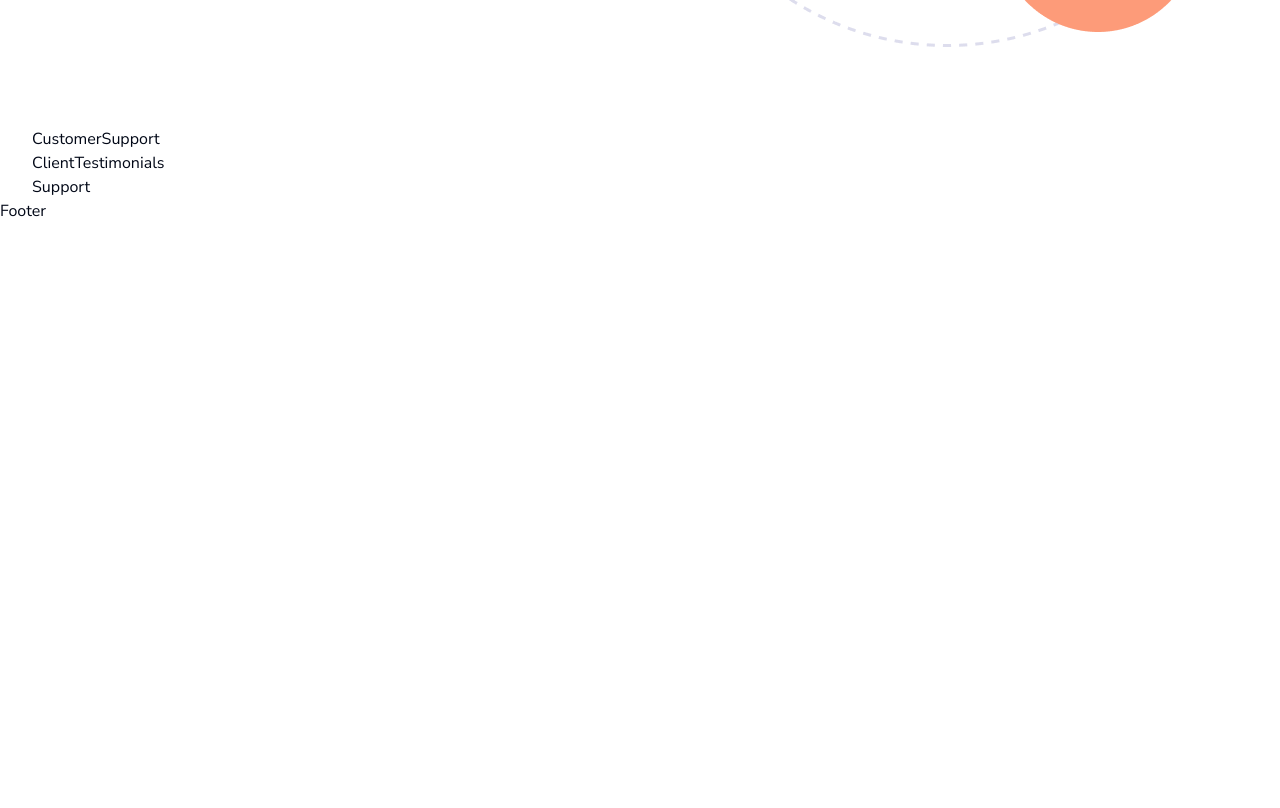
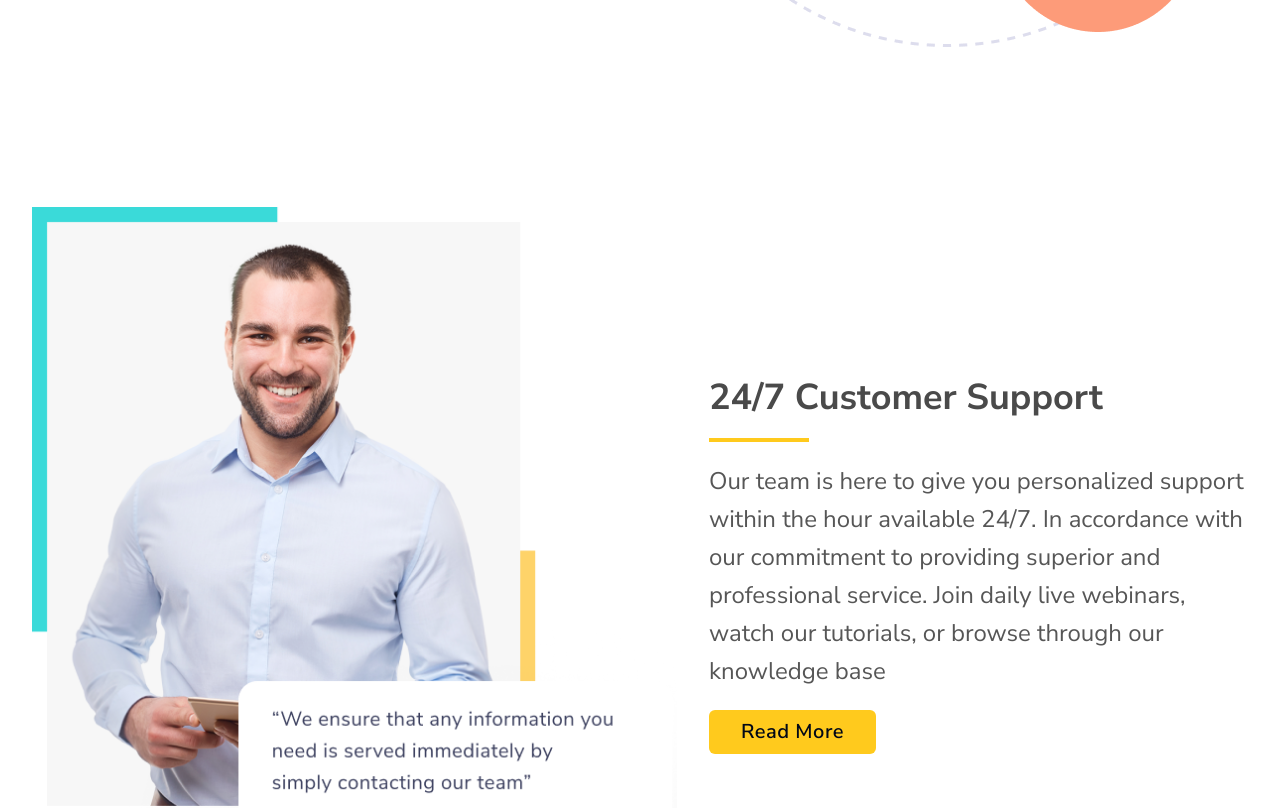
Before and after one commit to weiwei2694/teamflow, a Next.js app: page / in a window 1280 px wide. Shown: the part 5620-6428 px from the top of the page. Before the commit the page ends 5843 px from the top, so only its background shows below. Built offline with nearby package versions, Linux system fonts and the light colour scheme.

Commit message:
feat: CustomerSupport

```diff
--- a/src/components/sharing/CustomerSupport.tsx
+++ b/src/components/sharing/CustomerSupport.tsx
@@ -1,8 +1,28 @@
+import Image from 'next/image'
 import React from 'react'
+import SubHeading from '../sub-component/SubHeading'
+import Line from '../sub-component/Line'
+import Paragraph from '../sub-component/Paragraph'
+import { Button } from '../ui/button'
 
 const CustomerSupport = () => {
   return (
-    <div>CustomerSupport</div>
+    <div className="py-10 lg:py-20 section__padding">
+      <div className="flex flex-col-reverse lg:flex-row gap-8">
+        <div>
+          <Image src="/assets/customer-support.png" alt="Customer Support" width={645} height={704} className="object-contain" />
+        </div>
+        <div className="flex-1 flex justify-end items-center">
+          <div className="flex flex-col gap-y-3 sm:gap-y-5">
+            <SubHeading title="24/7 Customer Support" />
+            <Line color="bg-yellow-100" />
+            <Paragraph content="Our team is here to give you personalized support within the hour available 24/7. In accordance with our commitment to providing superior and professional service. Join daily live webinars, watch our tutorials, or browse through our knowledge
+base" />
+            <Button variant="primary" size="primary">Read More</Button>
+          </div>
+        </div>
+      </div>
+    </div>
   )
 }
 
```
Also changed, not shown: public/assets/customer-support.png.
